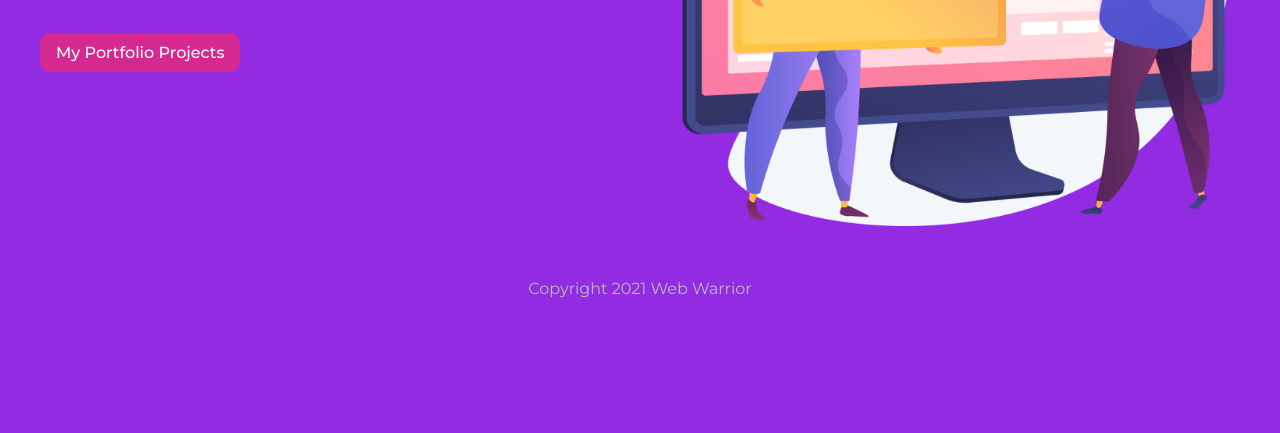
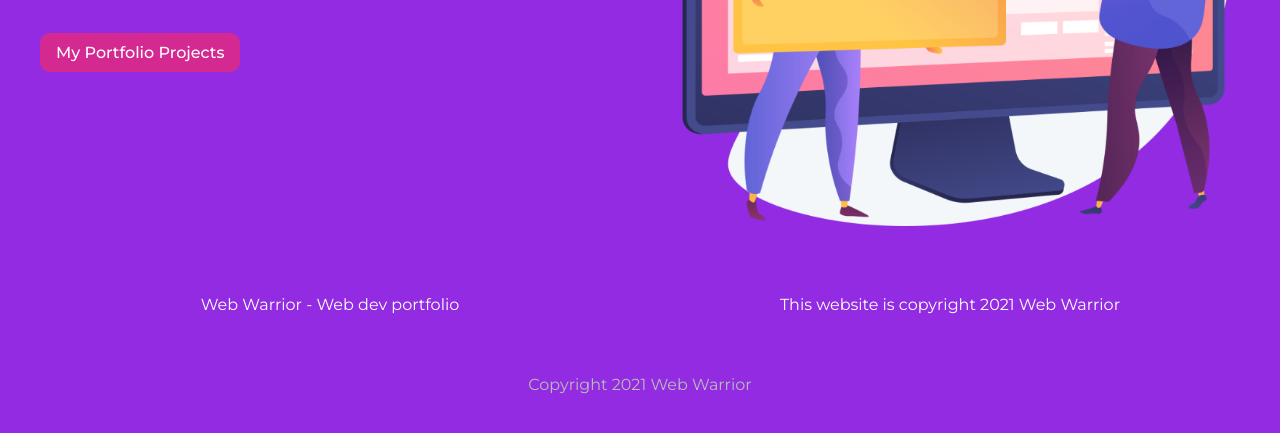
Before and after one commit to LuisEliasTec/gatsby-blog, a Gatsby site: page / in a window 1280 px wide. Shown: the part 457-890 px from the top of the page. Before the commit the page ends 800 px from the top, so only its background shows below. Built offline with nearby package versions, Linux system fonts and the light colour scheme; Gatsby itself is replaced by a stand-in of ours.

Commit message:
Use graphql

```diff
--- a/gatsby-config.js
+++ b/gatsby-config.js
@@ -7,4 +7,9 @@
 module.exports = {
   /* Your site config here */
   plugins: [],
+  siteMetadata: {
+    title: 'Web Warrior',
+    description: 'Web dev portfolio',
+    copyright: 'This website is copyright 2021 Web Warrior',
+  }
 }
--- a/src/components/Navbar.js
+++ b/src/components/Navbar.js
@@ -1,10 +1,24 @@
-import React from 'react'
-import { Link } from 'gatsby'
+import React from "react"
+import { Link, graphql, useStaticQuery } from "gatsby"
 
 export default function Navbar() {
+  const data = useStaticQuery(graphql`
+    {
+      site {
+        siteMetadata {
+          description
+          title
+          copyright
+        }
+      }
+    }
+  `)
+
+  const { title } = data.site.siteMetadata
+
   return (
     <nav>
-            <h1>Web Warrior</h1>
+      <h1>{title}</h1>
       <div className="links">
         <Link to="/">Home</Link>
         <Link to="/about">About</Link>
--- a/src/pages/index.js
+++ b/src/pages/index.js
@@ -1,9 +1,11 @@
 import React from "react"
 import Layout from '../components/Layout'
 import * as styles from '../styles/home.module.css'
-import { Link } from 'gatsby'
+import { graphql, Link } from 'gatsby'
 
-export default function Home() {
+export default function Home({data}) {
+  console.log('data', data);
+  const { title, description, copyright } = data.site.siteMetadata;
   return (
     <Layout>
       <section className={styles.header}>
@@ -14,7 +16,21 @@ export default function Home() {
           <Link className={styles.btn} to="/projects">My Portfolio Projects</Link>
         </div>
         <img src="/banner.png" alt="site banner" style={{ maxWidth: '100%' }}/>
+        <p> {title} - {description} </p>
+        <p>{copyright}</p>
       </section>
     </Layout>
   )
 }
+
+export const query = graphql`
+  query NavInfo {
+    site {
+      siteMetadata {
+        description
+        title
+        copyright
+      }
+    }
+}
+`
```
Lines whose indentation alone changed are shown as unchanged.
